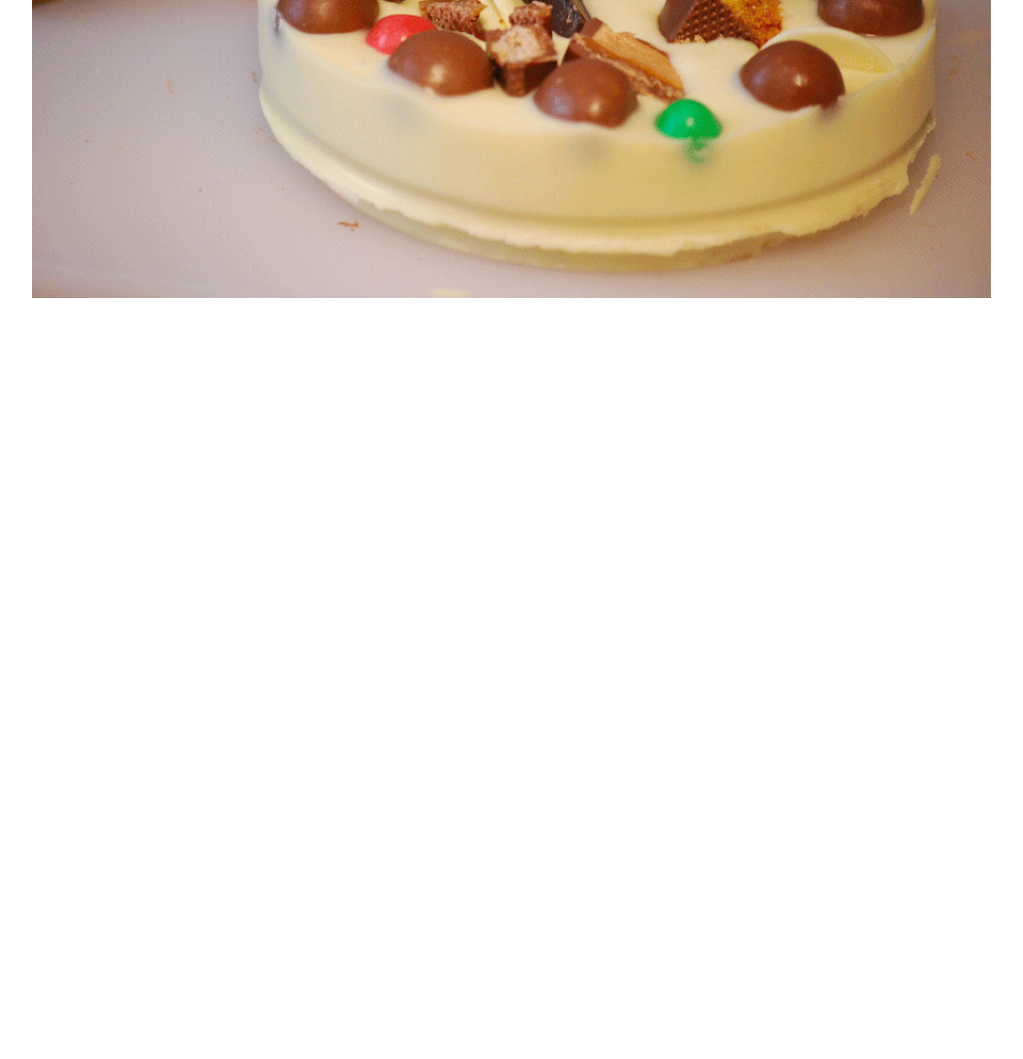
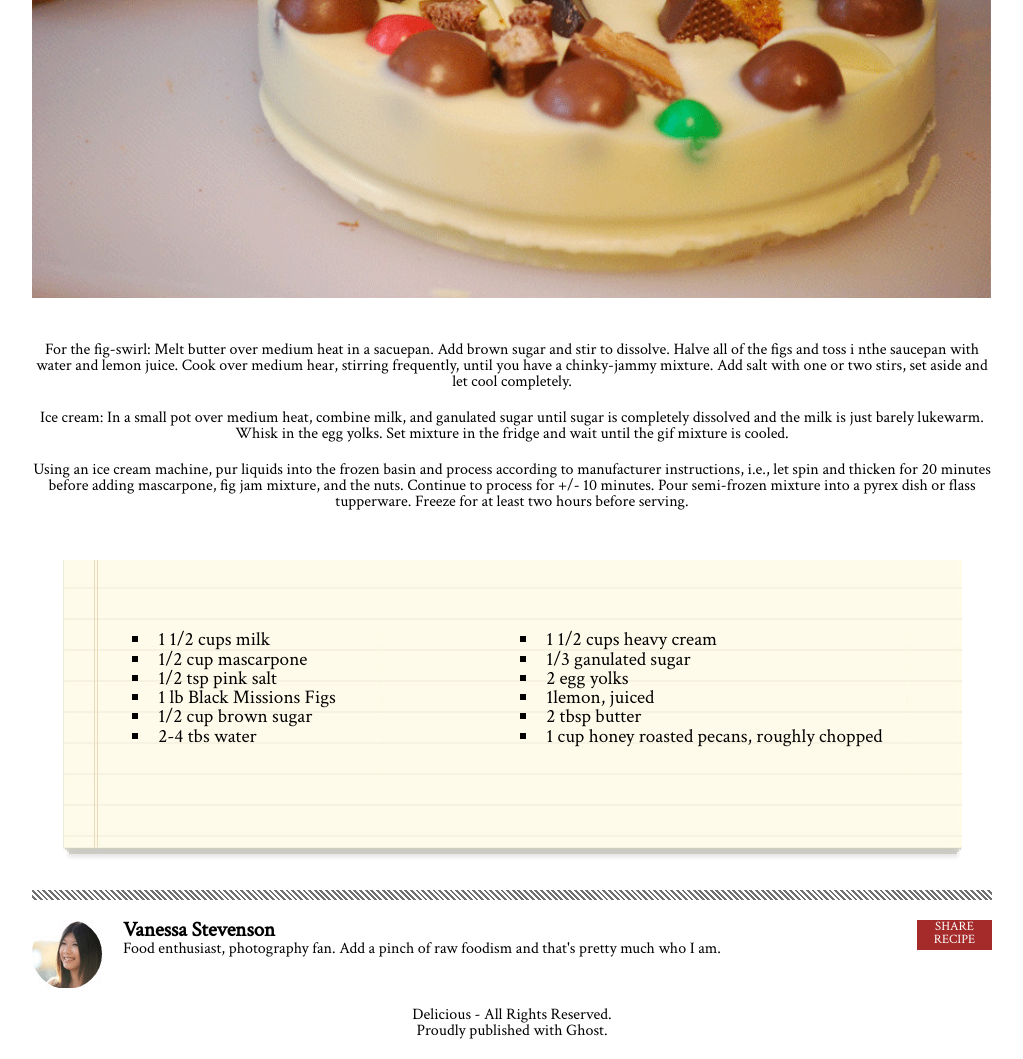
Before and after one commit to richjimdev/Chocolate-Pizza, a plain HTML site: page index.html in a window 1280 px wide. Shown: the part 646-1705 px from the top of the page, without its empty margins (128-1151 px from the left). Before the commit the page ends 946 px from the top, so only its background shows below. Drawn offline with Linux system fonts and the light colour scheme.

Commit message:
Finished all I could

```diff
--- a/index.html
+++ b/index.html
@@ -7,7 +7,7 @@
   <meta name="viewport" content="width=device-width, initial-scale=1">
   <link rel="stylesheet" type="text/css" href="reset.css" />
   <link rel="stylesheet" type="text/css" href="style.css" />
-  <link href="https://fonts.googleapis.com/css?family=Yellowtail|Inconsolata|Fjalla+One" rel="stylesheet">
+  <link href="https://fonts.googleapis.com/css?family=Yellowtail|Inconsolata|Fjalla+One|Crimson+Text" rel="stylesheet">
 </head>
 <body>
   <div>
@@ -39,23 +39,51 @@
   </div>
   <div class="main-article">
     <img class="pizza-image" src="img/choco-pizza.png">
+    <article>
+      <p class="recipe-paragraph">For the fig-swirl: Melt butter over medium heat in a sacuepan. Add brown sugar and stir to dissolve. Halve all of the figs and toss i nthe saucepan with water and lemon juice. Cook over medium hear, stirring frequently, until you have a chinky-jammy mixture. Add salt with one or two stirs, set aside and let cool completely.</p>
+
+      <p class="recipe-paragraph">Ice cream: In a small pot over medium heat, combine milk, and ganulated sugar until sugar is completely dissolved and the milk is just barely lukewarm. Whisk in the egg yolks. Set mixture in the fridge and wait until the gif mixture is cooled.</p>
+
+      <p class="recipe-paragraph">Using an ice cream machine, pur liquids into the frozen basin and process according to manufacturer instructions, i.e., let spin and thicken for 20 minutes before adding mascarpone, fig jam mixture, and the nuts. Continue to process for +/- 10 minutes. Pour semi-frozen mixture into a pyrex dish or flass tupperware. Freeze for at least two hours before serving.</p>
+    </article>
 
   </div>
   <div class="recipe">
-
+    <div class ="recipe-holder">
+      <ol class="recipe-items2">
+        <li>1 1/2 cups milk</li>
+        <li>1/2 cup mascarpone</li>
+        <li>1/2 tsp pink salt</li>
+        <li>1 lb Black Missions Figs</li>
+        <li>1/2 cup brown sugar</li>
+        <li>2-4 tbs water</li>
+      </ol>
+      <ol class="recipe-items">
+          <li>1 1/2 cups heavy cream</li>
+          <li>1/3 ganulated sugar</li>
+          <li>2 egg yolks</li>
+          <li>1lemon, juiced</li>
+          <li>2 tbsp butter</li>
+          <li>1 cup honey roasted pecans, roughly chopped</li>
+      </ol>
+    </div>
   </div>
-  <div class="separator-item">
+  <div class="separator-line-thing">
 
   </div>
   <div class="article-footer">
-
+    <img class="writer-image" src="img/van-pic.png">
+    <span class="share-recipe">SHARE RECIPE</span>
+    <h2>Vanessa Stevenson</h2>
+    <p>Food enthusiast, photography fan. Add a pinch of raw foodism and that's pretty much who I am.</p>
   </div>
   <div class="footer logo">
 
   </div>
-  <div>
+  <div class="final-footer">
     <footer>
-
+      <p>Delicious - All Rights Reserved.</p>
+      <p>Proudly published with Ghost.</p>
     </footer>
   </div>
 </body>
--- a/style.css
+++ b/style.css
@@ -2,11 +2,10 @@ body {
   text-align: center;
   width: 960px;
   margin: auto;
-  font-family: 'Fjalla One', sans-serif;
+  font-family: 'Crimson Text', serif;
 }
 .top-header {
   margin-top: 20px;
-  background-color: aquamarine;
   height: 150px;
   text-align: left;
 }
@@ -53,6 +52,7 @@ body {
   margin-top: 50px;
   font-size: 250%;
   text-align: left;
+  font-family: 'Fjalla One', sans-serif;
 }
 
 .article-subtitle {
@@ -69,4 +69,62 @@ body {
 
 .pizza-image {
   width: 100%;
+  margin-bottom: 20px;
 }
+
+.recipe-paragraph {
+  padding-top: 20px;
+}
+
+.recipe {
+  text-align: left;
+  width: 100%;
+  height: 300px;
+  margin-top: 50px;
+  margin-bottom: 30px;
+  background-image: url("img/list-bg.png");
+  background-repeat: no-repeat;
+  background-size: auto;
+  background-position: center;
+  column-count: 2;
+}
+
+.recipe-items, .recipe-items2 {
+  list-style-type: square;
+  list-style-position: inside;
+  font-size: 120%;
+  padding-top: 70px;
+}
+
+.recipe-items2 {
+  margin-left: 100px;
+}
+
+.writer-image {
+  float: left;
+  margin-right: 20px;
+}
+
+.article-footer {
+  margin-top: 20px;
+  text-align: left;
+}
+
+h2 {
+  font-size: 130%;
+  font-weight: bold;
+}
+
+.share-recipe {
+  height: 30px;
+  width: 75px;
+  float: right;
+  background-color: brown;
+  color: white;
+  font-size: 80%;
+  text-align: center;
+}
+
+.final-footer {
+  margin: 50px 0px 20px 0;
+}
```
